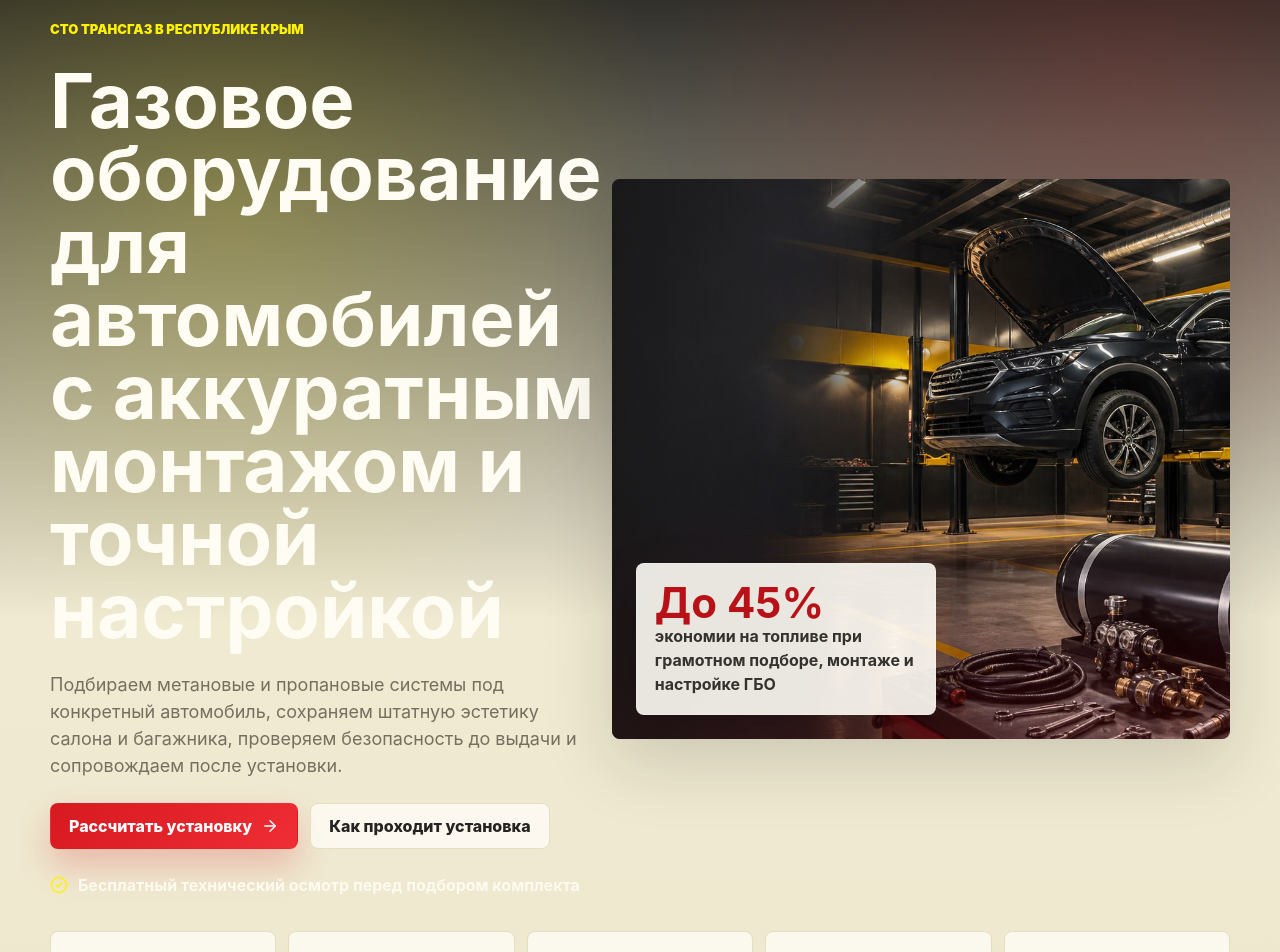
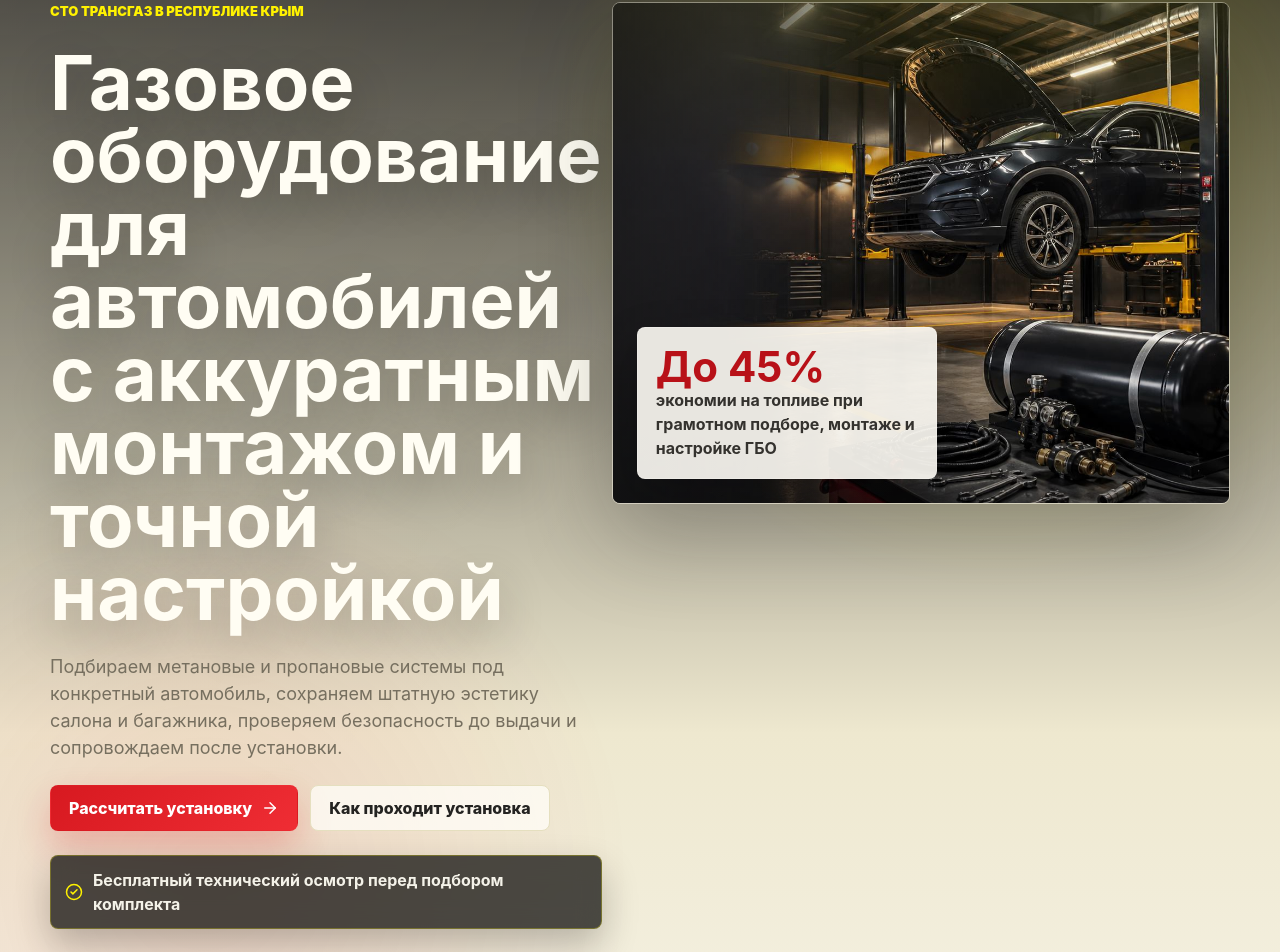
Before and after one commit to Aleks-man/ugtransgas, a React (Vite) app in the folder frontend/: page / in a window 1280 px wide. Shown: the part 161-1113 px from the top of the page. Built offline with nearby package versions, Linux system fonts and the light colour scheme.

Commit message:
style: polish landing gallery and section backgrounds

```diff
--- a/frontend/src/sections/Engineering.tsx
+++ b/frontend/src/sections/Engineering.tsx
@@ -31,8 +31,8 @@ export function Engineering() {
           <span className="eyebrow">Инженерный подход</span>
           <h2>ГБО должно выглядеть и работать так, будто автомобиль был рассчитан под него изначально</h2>
           <p>
-            Дорогой монтаж не кричит о себе. Он аккуратно спрятан, стабильно работает, не мешает обслуживанию
-            автомобиля и не вызывает вопросов после выдачи.
+            Оборудование размещается аккуратно, система настраивается под двигатель, а все узлы остаются доступными
+            для обслуживания. После выдачи автомобиль должен быть понятным, безопасным и предсказуемым в эксплуатации.
           </p>
         </div>
         <div className="engineering-panel">
--- a/frontend/src/styles/index.css
+++ b/frontend/src/styles/index.css
@@ -204,20 +204,29 @@ img {
 .hero-section {
   position: relative;
   overflow: hidden;
-  padding: 76px 0 36px;
+  padding: 58px 0 34px;
   background:
-    radial-gradient(circle at 18% 22%, rgba(255, 242, 0, 0.18), transparent 32%),
-    radial-gradient(circle at 88% 12%, rgba(215, 25, 32, 0.16), transparent 30%),
-    linear-gradient(180deg, #201f1c 0%, #f0ead2 58%, #eee8cf 100%);
+    radial-gradient(circle at 78% 16%, rgba(255, 242, 0, 0.22), transparent 32%),
+    radial-gradient(circle at 16% 78%, rgba(215, 25, 32, 0.1), transparent 30%),
+    linear-gradient(180deg, #36342e 0%, #eee8cf 66%, #f6f3e7 100%);
 }
 
 .hero-section::after {
   content: "";
   position: absolute;
   inset: auto 0 0;
-  height: 120px;
+  height: 190px;
   pointer-events: none;
-  background: linear-gradient(180deg, transparent, rgba(246, 243, 231, 0.94));
+  background: linear-gradient(180deg, transparent, rgba(246, 243, 231, 0.72) 62%, #f6f3e7);
+}
+
+.hero-section::before {
+  content: "";
+  position: absolute;
+  inset: 0;
+  pointer-events: none;
+  background: linear-gradient(120deg, rgba(255, 253, 243, 0.18), transparent 48%);
+  mask-image: linear-gradient(180deg, rgba(0, 0, 0, 0.5), transparent 78%);
 }
 
 .hero-grid {
@@ -225,7 +234,7 @@ img {
   z-index: 1;
   display: grid;
   grid-template-columns: minmax(0, 0.9fr) minmax(420px, 1.1fr);
-  align-items: center;
+  align-items: start;
   gap: 56px;
 }
 
@@ -239,11 +248,12 @@ img {
 }
 
 .hero-copy h1 {
-  color: var(--paper);
+  color: #fffdf3;
+  text-shadow: 0 16px 46px rgba(0, 0, 0, 0.24);
 }
 
 .hero-copy p {
-  color: rgba(255, 253, 243, 0.78);
+  color: rgba(255, 253, 243, 0.86);
 }
 
 .eyebrow,
@@ -298,8 +308,16 @@ h3 {
   display: flex;
   align-items: center;
   gap: 10px;
-  color: rgba(255, 253, 243, 0.88);
+  width: fit-content;
+  max-width: 100%;
+  padding: 12px 14px;
+  border: 1px solid rgba(255, 242, 0, 0.26);
+  border-radius: 8px;
+  background: rgba(9, 9, 8, 0.72);
+  color: rgba(255, 253, 243, 0.94);
   font-weight: 750;
+  box-shadow: 0 16px 36px rgba(0, 0, 0, 0.24);
+  backdrop-filter: blur(12px);
 }
 
 .hero-trust svg {
@@ -309,10 +327,13 @@ h3 {
 
 .hero-visual {
   position: relative;
-  min-height: 560px;
+  min-height: 500px;
   overflow: hidden;
   border-radius: 8px;
-  box-shadow: var(--shadow);
+  border: 1px solid rgba(255, 253, 243, 0.36);
+  margin-top: 0;
+  transform: translateY(-14px);
+  box-shadow: 0 34px 90px rgba(22, 22, 21, 0.28);
   isolation: isolate;
 }
 
@@ -321,16 +342,18 @@ h3 {
   position: absolute;
   inset: 0;
   background:
-    linear-gradient(90deg, rgba(22, 22, 21, 0.62), transparent 48%),
-    linear-gradient(0deg, rgba(215, 25, 32, 0.18), transparent 42%);
+    linear-gradient(90deg, rgba(22, 22, 21, 0.54), transparent 46%),
+    linear-gradient(0deg, rgba(0, 0, 0, 0.36), transparent 36%),
+    linear-gradient(180deg, rgba(255, 242, 0, 0.08), transparent 34%);
   z-index: 1;
 }
 
 .hero-visual img {
   width: 100%;
   height: 100%;
-  min-height: 560px;
+  min-height: 500px;
   object-fit: cover;
+  object-position: 68% 22%;
 }
 
 .hero-card {
@@ -421,7 +444,12 @@ h3 {
 }
 
 .section--dark {
-  background: var(--green-950);
+  position: relative;
+  overflow: hidden;
+  background:
+    radial-gradient(circle at 12% 0%, rgba(255, 242, 0, 0.12), transparent 30%),
+    radial-gradient(circle at 92% 72%, rgba(215, 25, 32, 0.1), transparent 28%),
+    linear-gradient(180deg, #161615 0%, #26231d 50%, #161615 100%);
   color: white;
 }
 
@@ -438,7 +466,7 @@ h3 {
 .brands-section {
   position: relative;
   overflow: hidden;
-  padding: 56px 0 78px;
+  padding: 44px 0 66px;
   background:
     linear-gradient(180deg, #f6f3e7 0%, rgba(246, 243, 231, 0.5) 42%, #eee8cf 100%),
     linear-gradient(90deg, rgba(22, 22, 21, 0.08), transparent 42%),
@@ -447,10 +475,10 @@ h3 {
 
 .brands-grid {
   display: grid;
-  grid-template-columns: 0.62fr 1.38fr;
-  gap: 36px;
+  grid-template-columns: 0.52fr 1.48fr;
+  gap: 28px;
   align-items: center;
-  padding: 30px;
+  padding: 24px;
   border: 1px solid var(--line);
   border-radius: 8px;
   background: rgba(255, 253, 243, 0.88);
@@ -461,22 +489,22 @@ h3 {
 .brands-grid h2 {
   max-width: 520px;
   margin-top: 10px;
-  font-size: clamp(26px, 3vw, 38px);
+  font-size: clamp(24px, 2.7vw, 34px);
 }
 
 .brand-cloud {
   display: grid;
-  grid-template-columns: repeat(5, minmax(92px, 1fr));
-  gap: 10px;
+  grid-template-columns: repeat(7, minmax(76px, 1fr));
+  gap: 8px;
 }
 
 .brand-logo {
   display: grid;
-  min-height: 112px;
-  grid-template-rows: 72px auto;
+  min-height: 86px;
+  grid-template-rows: 52px auto;
   place-items: center;
-  gap: 8px;
-  padding: 13px 10px 12px;
+  gap: 6px;
+  padding: 9px 8px 8px;
   border: 1px solid rgba(22, 22, 21, 0.1);
   border-radius: 8px;
   background:
@@ -484,7 +512,7 @@ h3 {
     rgba(255, 253, 243, 0.9);
   color: var(--green-900);
   text-align: center;
-  box-shadow: 0 12px 30px rgba(22, 22, 21, 0.08);
+  box-shadow: 0 10px 22px rgba(22, 22, 21, 0.07);
   transition:
     border-color 180ms ease,
     color 180ms ease,
@@ -499,38 +527,38 @@ h3 {
 }
 
 .brand-logo__image {
-  width: min(108px, 100%);
-  height: 62px;
+  width: min(82px, 100%);
+  height: 46px;
   object-fit: contain;
   align-self: center;
 }
 
 .brand-logo--chrysler .brand-logo__image,
 .brand-logo--dodge .brand-logo__image {
-  width: min(132px, 100%);
-  height: 58px;
+  width: min(104px, 100%);
+  height: 42px;
 }
 
 .brand-logo--mazda .brand-logo__image,
 .brand-logo--peugeot .brand-logo__image {
-  width: 102px;
-  height: 62px;
+  width: 78px;
+  height: 46px;
 }
 
 .brand-logo--toyota .brand-logo__image,
 .brand-logo--nissan .brand-logo__image {
-  width: 104px;
-  height: 58px;
+  width: 80px;
+  height: 42px;
 }
 
 .brand-logo--ssangyong .brand-logo__image {
-  width: min(150px, 100%);
-  height: 68px;
+  width: min(116px, 100%);
+  height: 48px;
 }
 
 .brand-logo__label {
   color: var(--ink-muted);
-  font-size: 11px;
+  font-size: 10px;
   font-weight: 900;
   line-height: 1;
   text-align: center;
@@ -798,13 +826,14 @@ h3 {
   display: flex;
   flex-wrap: wrap;
   gap: 10px;
-  margin: -12px 0 20px;
+  margin: -10px 0 24px;
 }
 
 .work-meta span {
-  border: 1px solid rgba(255, 242, 0, 0.22);
+  border: 1px solid rgba(255, 242, 0, 0.2);
   border-radius: 999px;
-  color: var(--green-300);
+  background: rgba(255, 253, 243, 0.06);
+  color: rgba(255, 253, 243, 0.84);
   font-size: 13px;
   font-weight: 900;
   padding: 7px 12px;
@@ -978,7 +1007,9 @@ h3 {
   position: relative;
   overflow: hidden;
   background:
-    linear-gradient(180deg, #161615 0%, #23211c 52%, #161615 100%),
+    linear-gradient(90deg, rgba(22, 22, 21, 0.97) 0%, rgba(22, 22, 21, 0.9) 38%, rgba(22, 22, 21, 0.58) 66%, rgba(22, 22, 21, 0.28) 100%),
+    linear-gradient(180deg, rgba(22, 22, 21, 0.74) 0%, rgba(35, 33, 28, 0.28) 48%, rgba(22, 22, 21, 0.82) 100%),
+    url("../assets/engineering-workshop-bg.jpg") right center / auto 118% no-repeat,
     #161615;
   color: var(--paper);
 }
@@ -989,8 +1020,9 @@ h3 {
   inset: 0;
   pointer-events: none;
   background:
-    linear-gradient(90deg, rgba(255, 242, 0, 0.09), transparent 24%, transparent 76%, rgba(215, 25, 32, 0.08)),
-    repeating-linear-gradient(90deg, rgba(255, 255, 255, 0.035) 0 1px, transparent 1px 120px);
+    radial-gradient(circle at 76% 18%, rgba(255, 242, 0, 0.18), transparent 30%),
+    radial-gradient(circle at 92% 78%, rgba(215, 25, 32, 0.15), transparent 34%),
+    linear-gradient(180deg, rgba(0, 0, 0, 0.02), rgba(0, 0, 0, 0.24));
 }
 
 .engineering-grid {
@@ -1056,7 +1088,7 @@ h3 {
 }
 
 .estimate-section {
-  padding: 0 0 92px;
+  padding: 52px 0 92px;
   background: #161615;
 }
 
@@ -1133,12 +1165,18 @@ h3 {
 .showcase-grid {
   display: grid;
   grid-template-columns: 1.18fr 0.82fr 0.82fr;
-  gap: 14px;
+  grid-auto-rows: 238px;
+  gap: 12px;
+  padding: 12px;
+  border: 1px solid rgba(255, 253, 243, 0.1);
+  border-radius: 8px;
+  background: rgba(255, 253, 243, 0.04);
+  box-shadow: 0 30px 90px rgba(0, 0, 0, 0.32);
 }
 
 .showcase-card {
   position: relative;
-  min-height: 250px;
+  min-height: 0;
   overflow: hidden;
   border: 1px solid rgba(255, 253, 243, 0.12);
   border-radius: 8px;
@@ -1147,15 +1185,17 @@ h3 {
 
 .showcase-card--lead {
   grid-row: span 2;
-  min-height: 516px;
 }
 
 .showcase-card img {
+  position: absolute;
+  inset: 0;
+  display: block;
   width: 100%;
   height: 100%;
-  min-height: inherit;
   object-fit: cover;
-  filter: saturate(0.92) contrast(1.04);
+  object-position: center;
+  filter: saturate(0.98) contrast(1.08);
   transition: transform 240ms ease;
 }
 
@@ -1163,7 +1203,9 @@ h3 {
   content: "";
   position: absolute;
   inset: 0;
-  background: linear-gradient(180deg, transparent 45%, rgba(0, 0, 0, 0.62));
+  background:
+    linear-gradient(180deg, transparent 38%, rgba(0, 0, 0, 0.72)),
+    linear-gradient(90deg, rgba(0, 0, 0, 0.22), transparent 48%);
 }
 
 .showcase-card span {
@@ -1190,7 +1232,9 @@ h3 {
   padding: 22px 24px;
   border: 1px solid rgba(255, 253, 243, 0.12);
   border-radius: 8px;
-  background: rgba(255, 253, 243, 0.06);
+  background:
+    linear-gradient(135deg, rgba(255, 242, 0, 0.08), transparent 34%),
+    rgba(255, 253, 243, 0.06);
 }
 
 .work-archive-note p {
@@ -1236,10 +1280,13 @@ h3 {
 
   .hero-visual {
     min-height: 420px;
+    margin-top: 0;
+    transform: none;
   }
 
   .hero-visual img {
     min-height: 420px;
+    object-position: 70% 16%;
   }
 
   .stats-row,
@@ -1257,7 +1304,6 @@ h3 {
 
   .showcase-card--lead {
     grid-row: span 1;
-    min-height: 320px;
   }
 
   .brands-grid {
@@ -1265,7 +1311,7 @@ h3 {
   }
 
   .brand-cloud {
-    grid-template-columns: repeat(3, minmax(90px, 1fr));
+    grid-template-columns: repeat(4, minmax(82px, 1fr));
   }
 }
 
@@ -1301,7 +1347,16 @@ h3 {
   }
 
   h1 {
-    font-size: 42px;
+    font-size: 40px;
+  }
+
+  .hero-visual,
+  .hero-visual img {
+    min-height: 360px;
+  }
+
+  .hero-trust {
+    align-items: flex-start;
   }
 
   .hero-copy p,
@@ -1359,6 +1414,14 @@ h3 {
     grid-template-columns: repeat(2, minmax(0, 1fr));
   }
 
+  .brand-logo {
+    min-height: 82px;
+  }
+
+  .brand-logo__image {
+    height: 42px;
+  }
+
   .equipment-band {
     min-height: 420px;
   }
```
Also changed, not shown: frontend/src/sections/Work.tsx (+18 -17 lines), frontend/src/assets/engineering-workshop-bg.jpg (added).
